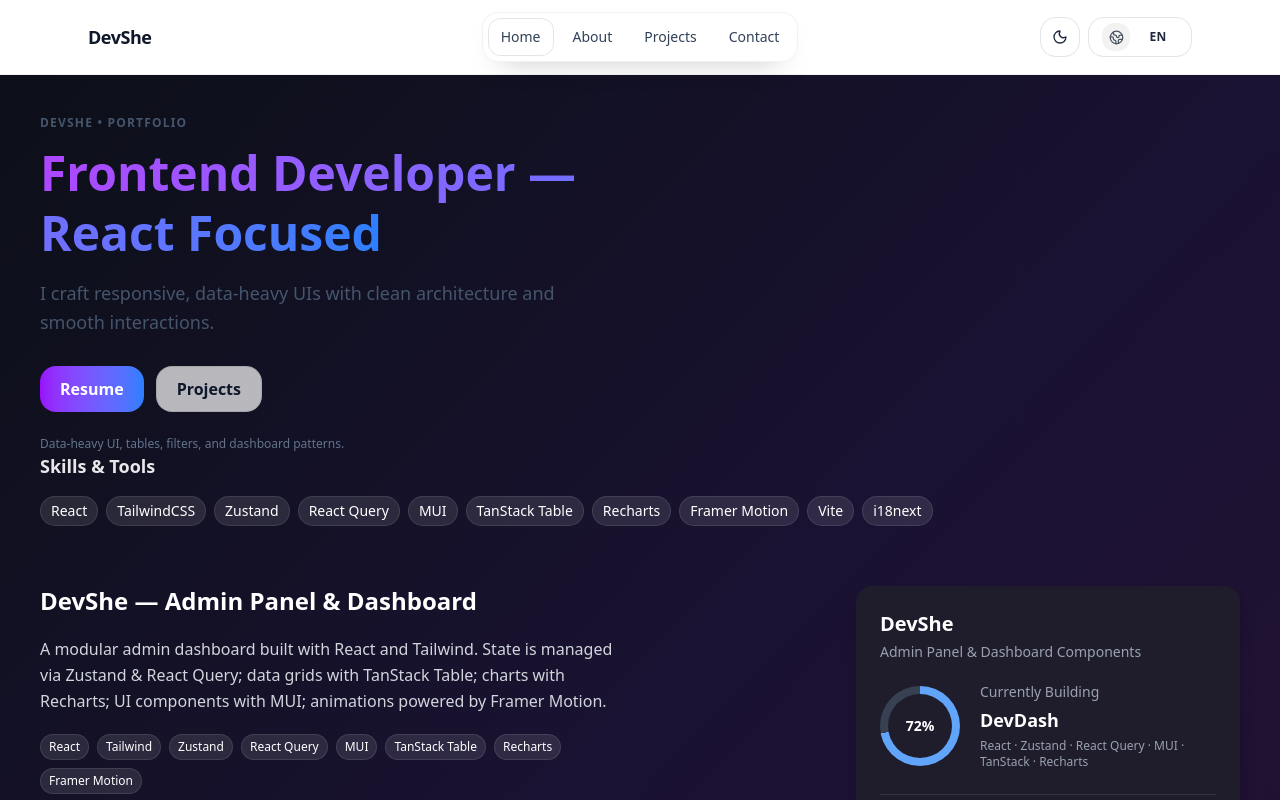
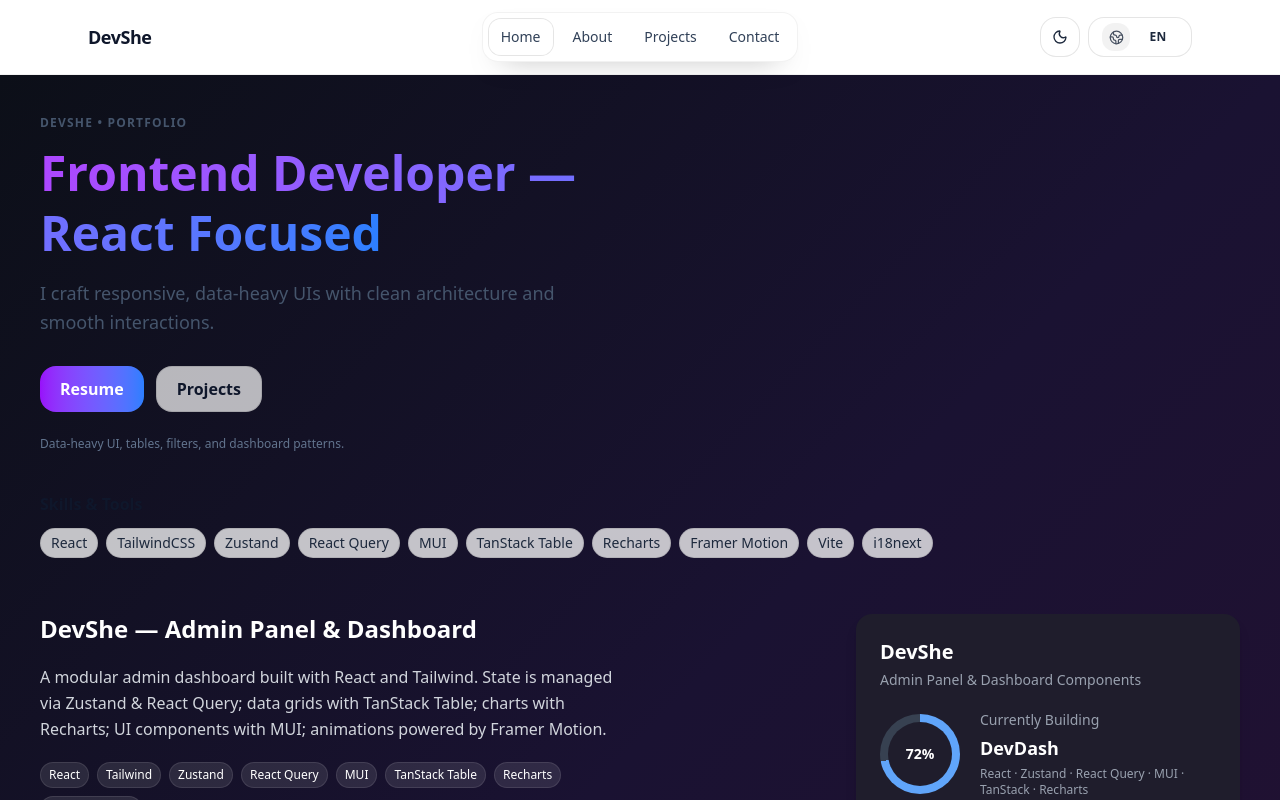
Before and after one commit to malih99/DevShe, a React (Vite) app: page / in a window 1280 px wide. Shown: the top 800 px of the page. Built offline with nearby package versions, Linux system fonts and the light colour scheme.

Commit message:
feat(home): add two-column hero with mini dashboard preview

```diff
--- a/src/components/TechPills.jsx
+++ b/src/components/TechPills.jsx
@@ -8,7 +8,7 @@ export default function TechPills({
   initialCount = 10,
 }) {
   const { i18n, t } = useTranslation();
-  const isFa = i18n.language === "fa";
+  const isFa = (i18n.language || "en").toLowerCase().startsWith("fa");
   const [showAll, setShowAll] = useState(false);
 
   const visible = useMemo(() => {
@@ -19,15 +19,16 @@ export default function TechPills({
   if (!items?.length) return null;
 
   return (
-    <section dir={isFa ? "rtl" : "ltr"}>
+    <section dir={isFa ? "rtl" : "ltr"} className="mt-10">
       <div className="flex items-center justify-between mb-3">
-        <h2 className="text-lg font-semibold opacity-90">
+        <h2 className="text-base font-semibold text-slate-900 dark:text-white/90">
           {t("skills_tools_title")}
         </h2>
 
         {collapsible && items.length > initialCount && (
           <button
-            className="text-sm text-blue-300 hover:underline focus:outline-none focus:ring-2 focus:ring-blue-400 rounded"
+            type="button"
+            className="text-sm text-indigo-600 dark:text-blue-300 hover:underline focus:outline-none focus-visible:ring-2 focus-visible:ring-indigo-500/60 rounded"
             onClick={() => setShowAll((s) => !s)}
           >
             {showAll ? t("common_show_less") : t("common_show_more")}
@@ -36,14 +37,20 @@ export default function TechPills({
       </div>
 
       <motion.div
-        className="flex flex-wrap gap-2 overflow-x-auto scrollbar-thin scrollbar-thumb-white/20 scrollbar-track-transparent py-1"
+        className="flex flex-wrap gap-2"
         initial={{ opacity: 0 }}
         animate={{ opacity: 1 }}
       >
         {visible.map((x) => (
           <span
             key={x}
-            className="text-xs md:text-sm px-2.5 py-1 rounded-full bg-white/10 border border-white/10 hover:bg-white/15 transition select-none"
+            className={[
+              "text-xs md:text-sm px-2.5 py-1 rounded-full",
+              "bg-white/75 dark:bg-white/5",
+              "border border-black/10 dark:border-white/10",
+              "text-slate-800 dark:text-white/80",
+              "hover:bg-white dark:hover:bg-white/10 transition select-none",
+            ].join(" ")}
           >
             {x}
           </span>
```
